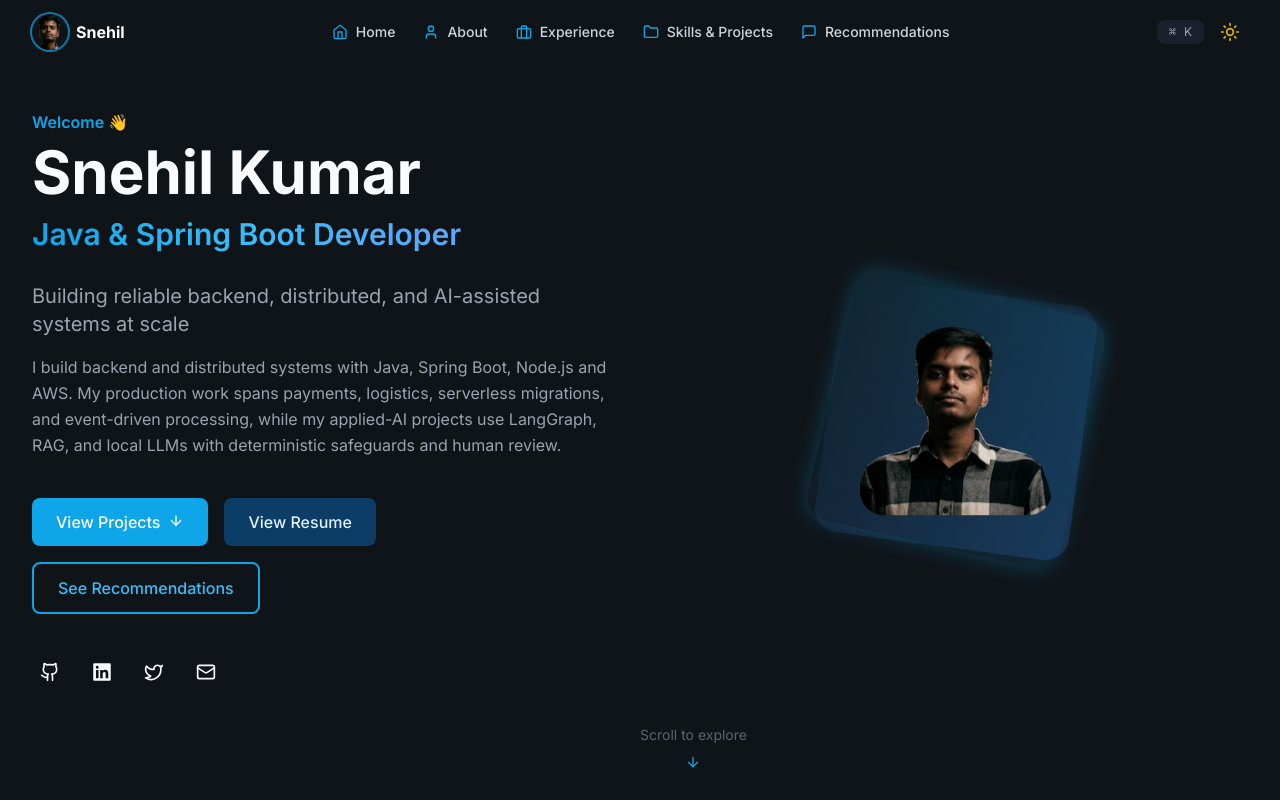
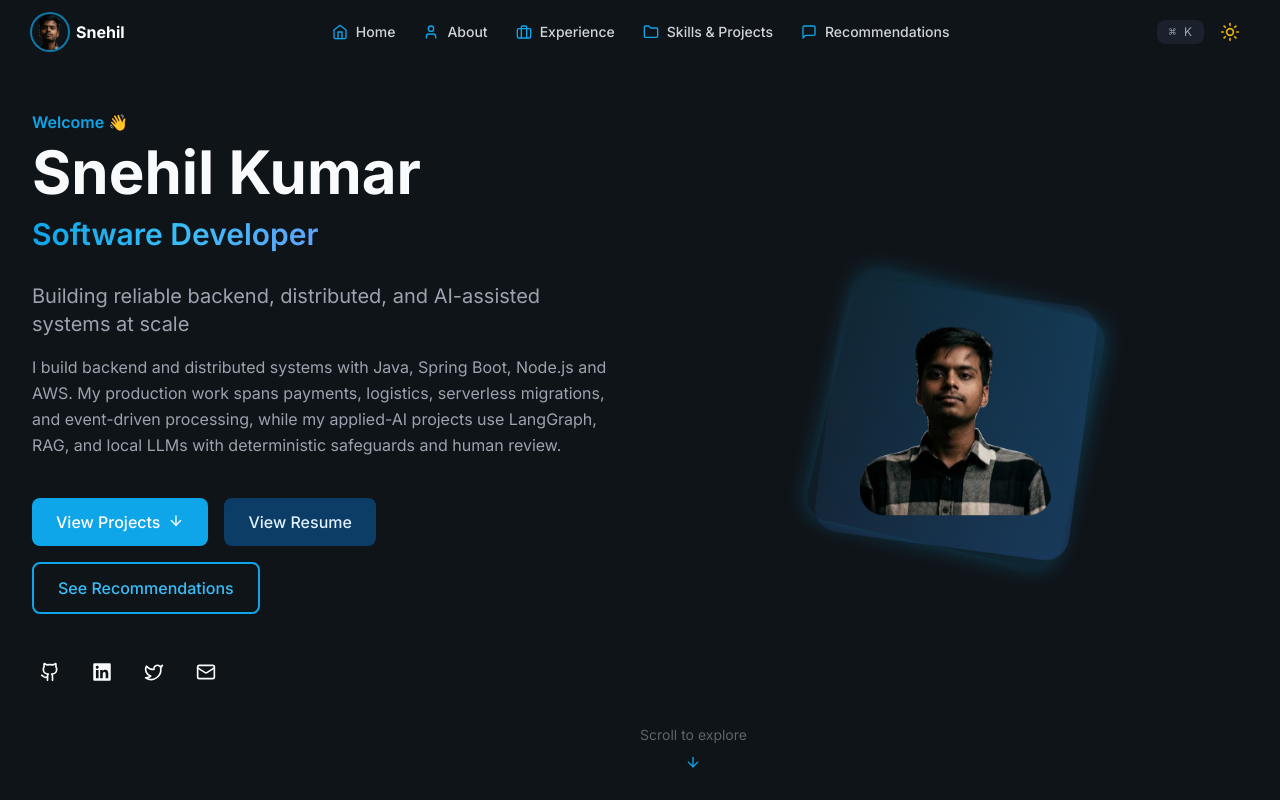
Before and after one commit to snehil21/portfolio-site, a React (Vite) app: page / in a window 1280 px wide. Shown: the top 800 px of the page. Built offline with nearby package versions, Linux system fonts and the light colour scheme.

Commit message:
Updated Portfolio data

```diff
--- a/src/data/portfolio.ts
+++ b/src/data/portfolio.ts
@@ -39,7 +39,7 @@
   resumeUrl: 'https://drive.google.com/file/d/1XsLJSkh7YLfgMsktDtCq1mcxGV7Kcfh3/view',
   roles: [
     'Backend Engineer',
-    'Java & Spring Boot Developer',
+    'Software Developer',
     'AWS & Event-Driven Systems',
     'Applied AI Builder',
   ],
```
